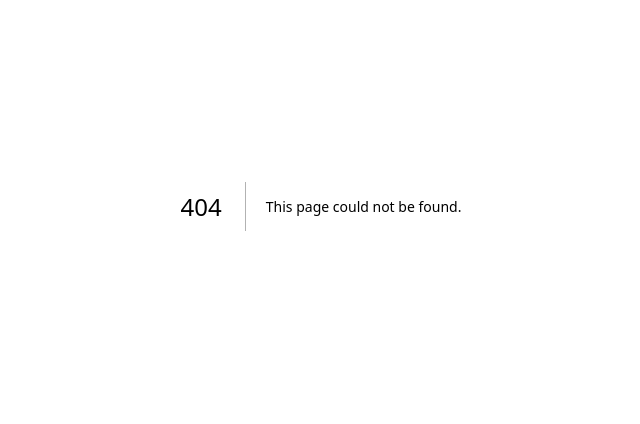
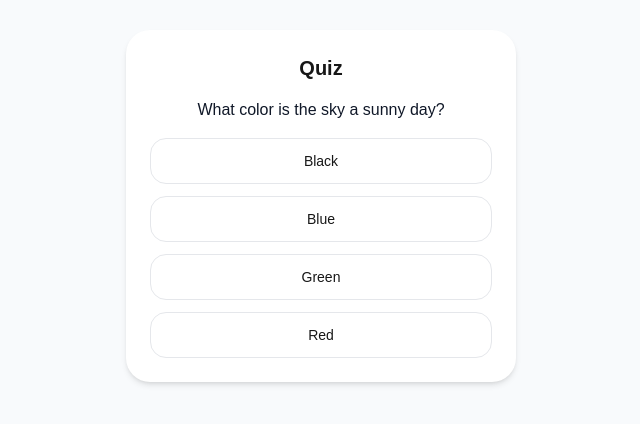
Before and after one commit to BoatQuiz/V-Quiz-Frontend, a Next.js app: page /quiz in a window 1280 px wide. Before the commit this address had no page. Shown: the part 194-618 px from the top of the page, without its empty margins (319-959 px from the left). Built offline with nearby package versions, Linux system fonts and the light colour scheme.

Commit message:
Add QuestionCard component with answer logic and placeholder quiz page

```diff
--- /dev/null
+++ b/app/components/quiz/QuestionCard.tsx
@@ -0,0 +1,61 @@
+import { useState } from "react";
+
+type QuestionCardProps = {
+  question: string;
+  options: string[];
+  correctIndex: number;
+};
+
+export function QuestionCard({
+  question,
+  options,
+  correctIndex,
+}: QuestionCardProps) {
+  const [selectedIndex, setSelectedIndex] = useState<number | null>(null);
+
+  return (
+    <section className="space-y-3">
+      <p className="font-medium text-gray-900 text-center">{question}</p>
+
+      <div className="space-y-3 mt-4">
+        {options.map((option, index) => {
+          const isSelected = selectedIndex === index;
+          const isCorrect = index === correctIndex;
+
+          const baseClasses =
+            "w-full rounded-2xl border px-4 py-3 text-center text-sm font-medium bg-white transition transform";
+
+          let stateClasses = " border-gray-200 hover:bg-slate-50";
+
+          // Bara efter att användaren valt något
+          if (selectedIndex !== null) {
+            if (isSelected && isCorrect) {
+              // Du har valt rätt svar
+              stateClasses = " border-green-500 bg-green-50 scale-[1.02]";
+            } else if (isSelected && !isCorrect) {
+              // Du har valt fel svar
+              stateClasses = " border-red-500 bg-red-50 scale-[1.02]";
+            } else if (!isSelected && isCorrect) {
+              // Det här är rätt svar, men du klickade någon annan
+              stateClasses = " border-green-300 bg-green-50/40";
+            } else {
+              // Övriga svar efter klick → tona ned lite
+              stateClasses = " border-gray-200 bg-white opacity-80";
+            }
+          }
+
+          return (
+            <button
+              key={option}
+              type="button"
+              onClick={() => setSelectedIndex(index)}
+              className={baseClasses + stateClasses}
+            >
+              {option}
+            </button>
+          );
+        })}
+      </div>
+    </section>
+  );
+}
--- a/app/page.tsx
+++ b/app/page.tsx
@@ -1,18 +1,21 @@
 "use client";
+import { useRouter } from "next/navigation";
 import { PrimaryButton } from "@/app/components/ui/buttons/PrimaryButton";
 
 export default function HomePage() {
+  const router = useRouter();
+  const handleStart = () => {
+    router.push("/quiz");
+  };
   return (
     <main className="min-h-screen flex flex-col items-center justify-center gap-4">
       <h1 className="text-4xl font-bold">V-Quiz</h1>
       <p className="text-lg text-gray-600">
         Frågesport för vetting och säkerhet inom sjöfart.
       </p>
-      <p className="text-sm text-gray-500">Hej</p>
+
       <div className="p-6">
-        <PrimaryButton onClick={() => alert("Start game!")}>
-          Start game
-        </PrimaryButton>
+        <PrimaryButton onClick={handleStart}>Start game</PrimaryButton>
       </div>
     </main>
   );
--- /dev/null
+++ b/app/quiz/page.tsx
@@ -0,0 +1,25 @@
+"use client";
+
+import { QuestionCard } from "../components/quiz/QuestionCard";
+
+const questionData = {
+  text: "What color is the sky a sunny day?",
+  options: ["Black", "Blue", "Green", "Red"],
+  correctIndex: 1,
+};
+
+export default function QuizPage() {
+  return (
+    <main className="min-h-screen flex items-center justify-center bg-slate-50">
+      <div className="w-[390px] rounded-3xl bg-white shadow-md p-6 space-y-4">
+        <h1 className="text-xl font-semibold text-center">Quiz</h1>
+
+        <QuestionCard
+          question={questionData.text}
+          options={questionData.options}
+          correctIndex={questionData.correctIndex}
+        />
+      </div>
+    </main>
+  );
+}
```
